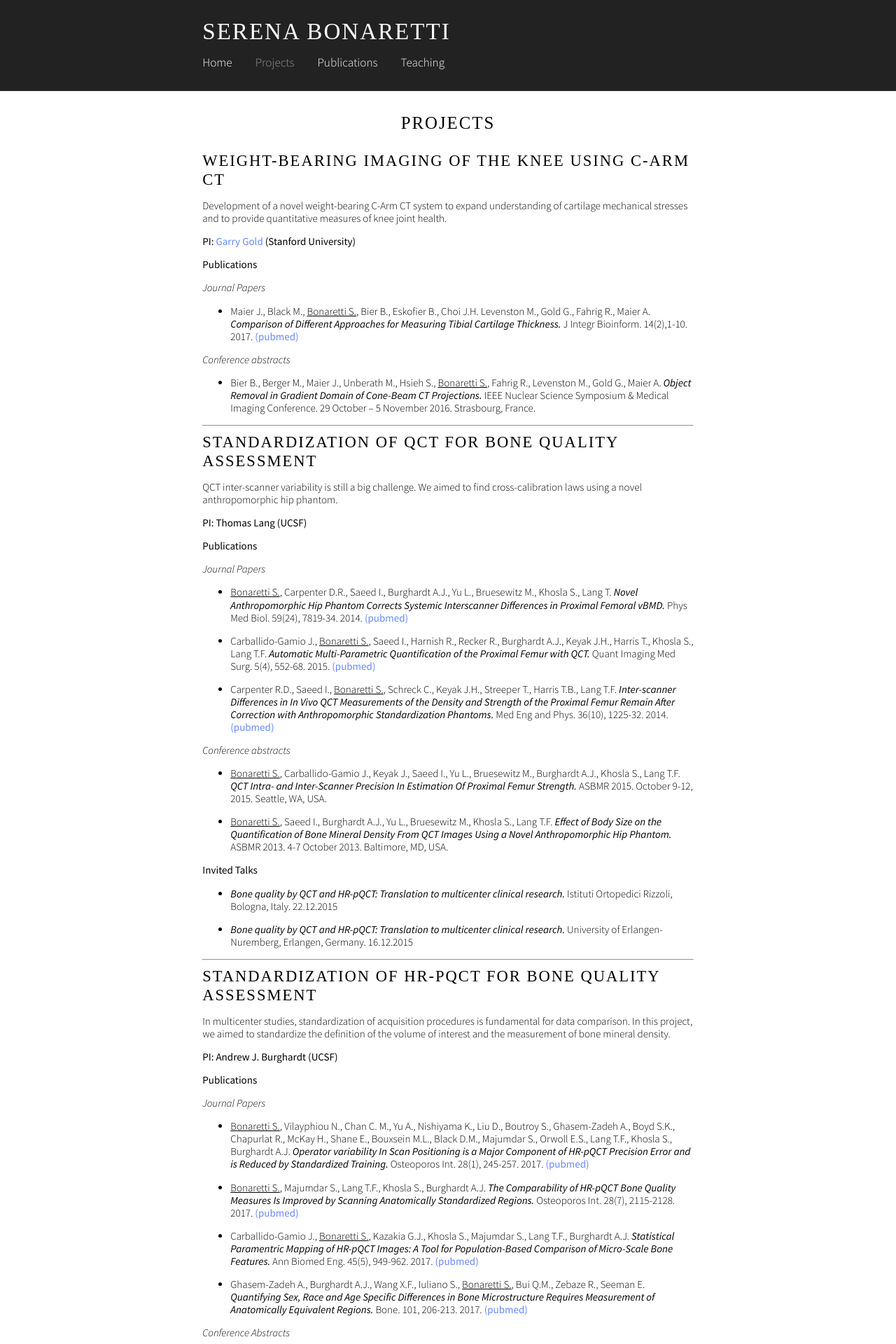
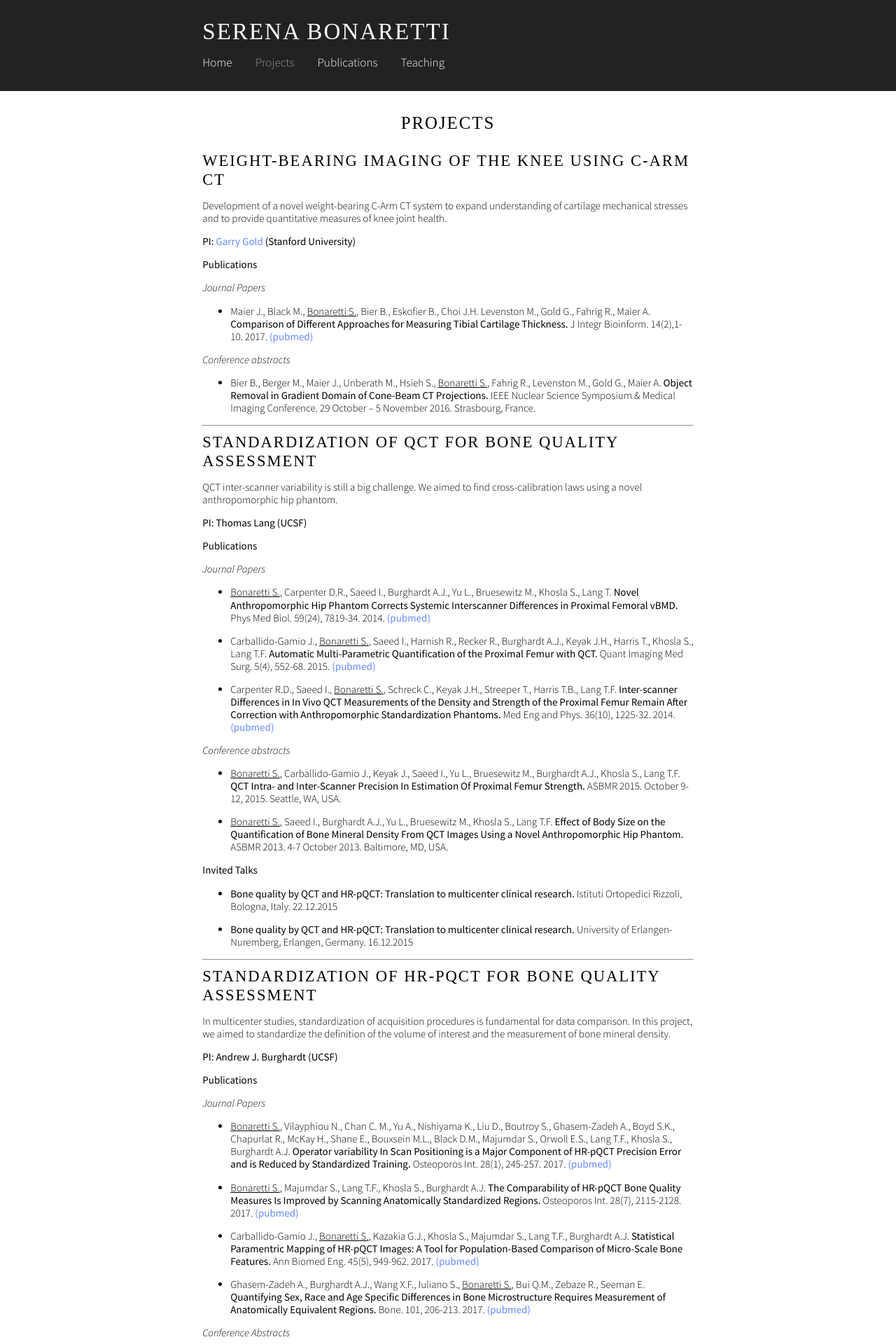
Before and after one commit to sbonaretti/sbonaretti.github.io, a Jekyll site: the page built from Projects.md, in a window 1280 px wide. Shown: the top 1920 px of the page at 70% size. Built offline with Jekyll 4.4.1, drawn with Linux system fonts in a browser that asks for light colours; some web fonts are replaced.

Commit message:
Update Projects.md

```diff
--- a/Projects.md
+++ b/Projects.md
@@ -12,11 +12,11 @@ Development of a novel weight-bearing C-Arm CT system to expand understanding of
 
 _Journal Papers_
 
-* Maier J., Black M., <ins>Bonaretti S.</ins>, Bier B., Eskofier B., Choi J.H. Levenston M., Gold G., Fahrig R., Maier A. **_Comparison of Different Approaches for Measuring Tibial Cartilage Thickness._** J Integr Bioinform. 14(2),1-10. 2017. [(pubmed)](https://www.ncbi.nlm.nih.gov/pubmed/28753537){:target="_blank"}
+* Maier J., Black M., <ins>Bonaretti S.</ins>, Bier B., Eskofier B., Choi J.H. Levenston M., Gold G., Fahrig R., Maier A. **Comparison of Different Approaches for Measuring Tibial Cartilage Thickness.** J Integr Bioinform. 14(2),1-10. 2017. [(pubmed)](https://www.ncbi.nlm.nih.gov/pubmed/28753537){:target="_blank"}
 
 _Conference abstracts_
 
-* Bier B., Berger M., Maier J., Unberath M., Hsieh S., <ins>Bonaretti S.</ins>, Fahrig R., Levenston M., Gold G., Maier A. **_Object Removal in Gradient Domain of Cone-Beam CT Projections._** IEEE Nuclear Science Symposium & Medical Imaging Conference. 29 October – 5 November 2016. Strasbourg, France.
+* Bier B., Berger M., Maier J., Unberath M., Hsieh S., <ins>Bonaretti S.</ins>, Fahrig R., Levenston M., Gold G., Maier A. **Object Removal in Gradient Domain of Cone-Beam CT Projections.** IEEE Nuclear Science Symposium & Medical Imaging Conference. 29 October – 5 November 2016. Strasbourg, France.
 
 
 
@@ -33,23 +33,23 @@ QCT inter-scanner variability is still a big challenge. We aimed to find cross-c
 
 _Journal Papers_
 
-* <ins>Bonaretti S.</ins>, Carpenter D.R., Saeed I., Burghardt A.J., Yu L., Bruesewitz M., Khosla S., Lang T. **_Novel Anthropomorphic Hip Phantom Corrects Systemic Interscanner Differences in Proximal Femoral vBMD._** Phys Med Biol. 59(24), 7819-34. 2014. [(pubmed)](){:target="_blank"}
+* <ins>Bonaretti S.</ins>, Carpenter D.R., Saeed I., Burghardt A.J., Yu L., Bruesewitz M., Khosla S., Lang T. **Novel Anthropomorphic Hip Phantom Corrects Systemic Interscanner Differences in Proximal Femoral vBMD.** Phys Med Biol. 59(24), 7819-34. 2014. [(pubmed)](){:target="_blank"}
 
-* Carballido-Gamio J., <ins>Bonaretti S.</ins>, Saeed I., Harnish R., Recker R., Burghardt A.J., Keyak J.H., Harris T., Khosla S., Lang T.F. **_Automatic Multi-Parametric Quantification of the Proximal Femur with QCT._** Quant Imaging Med Surg. 5(4), 552-68. 2015. [(pubmed)](){:target="_blank"}
+* Carballido-Gamio J., <ins>Bonaretti S.</ins>, Saeed I., Harnish R., Recker R., Burghardt A.J., Keyak J.H., Harris T., Khosla S., Lang T.F. **Automatic Multi-Parametric Quantification of the Proximal Femur with QCT.** Quant Imaging Med Surg. 5(4), 552-68. 2015. [(pubmed)](){:target="_blank"}
 
-* Carpenter R.D., Saeed I., <ins>Bonaretti S.</ins>, Schreck C., Keyak J.H., Streeper T., Harris T.B., Lang T.F. **_Inter-scanner Differences in In Vivo QCT Measurements of the Density and Strength of the Proximal Femur Remain After Correction with Anthropomorphic Standardization Phantoms._** Med Eng and Phys. 36(10), 1225-32. 2014. [(pubmed)](){:target="_blank"}
+* Carpenter R.D., Saeed I., <ins>Bonaretti S.</ins>, Schreck C., Keyak J.H., Streeper T., Harris T.B., Lang T.F. **Inter-scanner Differences in In Vivo QCT Measurements of the Density and Strength of the Proximal Femur Remain After Correction with Anthropomorphic Standardization Phantoms.** Med Eng and Phys. 36(10), 1225-32. 2014. [(pubmed)](){:target="_blank"}
 
 _Conference abstracts_
 
-* <ins>Bonaretti S.</ins>, Carballido-Gamio J., Keyak J., Saeed I., Yu L., Bruesewitz M., Burghardt A.J., Khosla S., Lang T.F. **_QCT Intra- and Inter-Scanner Precision In Estimation Of Proximal Femur Strength._** ASBMR 2015. October 9-12, 2015. Seattle, WA, USA.
+* <ins>Bonaretti S.</ins>, Carballido-Gamio J., Keyak J., Saeed I., Yu L., Bruesewitz M., Burghardt A.J., Khosla S., Lang T.F. **QCT Intra- and Inter-Scanner Precision In Estimation Of Proximal Femur Strength.** ASBMR 2015. October 9-12, 2015. Seattle, WA, USA.
 
-* <ins>Bonaretti S.</ins>, Saeed I., Burghardt A.J., Yu L., Bruesewitz M., Khosla S., Lang T.F. **_Effect of Body Size on the Quantification of Bone Mineral Density From QCT Images Using a Novel Anthropomorphic Hip Phantom._** ASBMR 2013. 4-7 October 2013. Baltimore, MD, USA.
+* <ins>Bonaretti S.</ins>, Saeed I., Burghardt A.J., Yu L., Bruesewitz M., Khosla S., Lang T.F. **Effect of Body Size on the Quantification of Bone Mineral Density From QCT Images Using a Novel Anthropomorphic Hip Phantom.** ASBMR 2013. 4-7 October 2013. Baltimore, MD, USA.
 
 **Invited Talks**
 
-* **_Bone quality by QCT and HR-pQCT: Translation to multicenter clinical research._** Istituti Ortopedici Rizzoli, Bologna, Italy. 22.12.2015
+* **Bone quality by QCT and HR-pQCT: Translation to multicenter clinical research.** Istituti Ortopedici Rizzoli, Bologna, Italy. 22.12.2015
 
-* **_Bone quality by QCT and HR-pQCT: Translation to multicenter clinical research._** University of Erlangen-Nuremberg, Erlangen, Germany. 16.12.2015
+* **Bone quality by QCT and HR-pQCT: Translation to multicenter clinical research.** University of Erlangen-Nuremberg, Erlangen, Germany. 16.12.2015
 
 
 
@@ -67,28 +67,28 @@ In multicenter studies, standardization of acquisition procedures is fundamental
 
 _Journal Papers_
 
-* <ins>Bonaretti S.</ins>, Vilayphiou N., Chan C. M., Yu A.,  Nishiyama K., Liu D., Boutroy S., Ghasem-Zadeh A., Boyd S.K., Chapurlat R., McKay H., Shane E., Bouxsein M.L., Black D.M., Majumdar S., Orwoll E.S., Lang T.F., Khosla S., Burghardt A.J. **_Operator variability In Scan Positioning is a Major Component of HR-pQCT Precision Error and is Reduced by Standardized Training._** Osteoporos Int. 28(1), 245-257. 2017. [(pubmed)](){:target="_blank"}
+* <ins>Bonaretti S.</ins>, Vilayphiou N., Chan C. M., Yu A.,  Nishiyama K., Liu D., Boutroy S., Ghasem-Zadeh A., Boyd S.K., Chapurlat R., McKay H., Shane E., Bouxsein M.L., Black D.M., Majumdar S., Orwoll E.S., Lang T.F., Khosla S., Burghardt A.J. **Operator variability In Scan Positioning is a Major Component of HR-pQCT Precision Error and is Reduced by Standardized Training.** Osteoporos Int. 28(1), 245-257. 2017. [(pubmed)](){:target="_blank"}
 
-* <ins>Bonaretti S.</ins>, Majumdar S., Lang T.F., Khosla S., Burghardt A.J. **_The Comparability of HR-pQCT Bone Quality Measures Is Improved by Scanning Anatomically Standardized Regions._** Osteoporos Int. 28(7), 2115-2128. 2017. [(pubmed)](){:target="_blank"}
+* <ins>Bonaretti S.</ins>, Majumdar S., Lang T.F., Khosla S., Burghardt A.J. **The Comparability of HR-pQCT Bone Quality Measures Is Improved by Scanning Anatomically Standardized Regions.** Osteoporos Int. 28(7), 2115-2128. 2017. [(pubmed)](){:target="_blank"}
 
-* Carballido-Gamio J., <ins>Bonaretti S.</ins>, Kazakia G.J., Khosla S., Majumdar S., Lang T.F., Burghardt A.J. **_Statistical Paramentric Mapping of HR-pQCT Images: A Tool for Population-Based Comparison of Micro-Scale Bone Features._** Ann Biomed Eng. 45(5), 949-962. 2017. [(pubmed)](){:target="_blank"}
+* Carballido-Gamio J., <ins>Bonaretti S.</ins>, Kazakia G.J., Khosla S., Majumdar S., Lang T.F., Burghardt A.J. **Statistical Paramentric Mapping of HR-pQCT Images: A Tool for Population-Based Comparison of Micro-Scale Bone Features.** Ann Biomed Eng. 45(5), 949-962. 2017. [(pubmed)](){:target="_blank"}
 
-* Ghasem-Zadeh A., Burghardt A.J., Wang X.F., Iuliano S., <ins>Bonaretti S.</ins>, Bui Q.M., Zebaze R., Seeman E. **_Quantifying Sex, Race and Age Specific Differences in Bone Microstructure Requires Measurement of Anatomically Equivalent Regions._** Bone. 101, 206-213. 2017. [(pubmed)](){:target="_blank"}
+* Ghasem-Zadeh A., Burghardt A.J., Wang X.F., Iuliano S., <ins>Bonaretti S.</ins>, Bui Q.M., Zebaze R., Seeman E. **Quantifying Sex, Race and Age Specific Differences in Bone Microstructure Requires Measurement of Anatomically Equivalent Regions.** Bone. 101, 206-213. 2017. [(pubmed)](){:target="_blank"}
 
 _Conference Abstracts_
 
-* <ins>Bonaretti S.</ins>, Vilayphiou N., Yu A., Holets M., Nishiyama K., Liu D., Boutroy S., Ghasem-Zadeh A., Boyd S.K., Chapurlat R., McKay H., Shane E., Bouxsein M.L., Lang T.F., Khosla S., Cawton P.M., Black D.M., Majumdar S., Orwoll E.S., Burghardt A.J. **_Standardized Training For HR-pQCT Scan Positioning Reduces Inter-Operator Precision Errors: The MrOS Multicenter Study Experience._** ASBMR 2015. October 9-12, 2015. Seattle, WA, USA.
+* <ins>Bonaretti S.</ins>, Vilayphiou N., Yu A., Holets M., Nishiyama K., Liu D., Boutroy S., Ghasem-Zadeh A., Boyd S.K., Chapurlat R., McKay H., Shane E., Bouxsein M.L., Lang T.F., Khosla S., Cawton P.M., Black D.M., Majumdar S., Orwoll E.S., Burghardt A.J. **Standardized Training For HR-pQCT Scan Positioning Reduces Inter-Operator Precision Errors: The MrOS Multicenter Study Experience.** ASBMR 2015. October 9-12, 2015. Seattle, WA, USA.
 
-* <ins>Bonaretti S.</ins>, Holets M., Derrico N.P., Nishiyama K., Liu D., Boutroy S., Raymond D., Ghasem-Zadeh A., Seeman E., Boyd S.K., Chapurlat R., McKay H., Shane E., Bouxsein M.L., Lang T.F., Khosla S., Burghardt A.J. **_The Role of Intra- and Inter-Operator Variability in HR-pQCT Precision._** IBDW 2014. October 13-17, 2014. Hong Kong.
+* <ins>Bonaretti S.</ins>, Holets M., Derrico N.P., Nishiyama K., Liu D., Boutroy S., Raymond D., Ghasem-Zadeh A., Seeman E., Boyd S.K., Chapurlat R., McKay H., Shane E., Bouxsein M.L., Lang T.F., Khosla S., Burghardt A.J. **The Role of Intra- and Inter-Operator Variability in HR-pQCT Precision.** IBDW 2014. October 13-17, 2014. Hong Kong.
 
-* <ins>Bonaretti S.</ins>, Holets M., Derrico N.P., Nishiyama K., Liu D., Boutroy S., Chapurlat R., McKay H., Shane E., Bouxsein M., Lang T., Khosla S., Burghardt A.J. **_Intra- and Inter-Operator Variability in HR-pQCT Scan Positioning._** ASBMR 2014. September 12-15, 2014. Houston, TX, USA.
+* <ins>Bonaretti S.</ins>, Holets M., Derrico N.P., Nishiyama K., Liu D., Boutroy S., Chapurlat R., McKay H., Shane E., Bouxsein M., Lang T., Khosla S., Burghardt A.J. **Intra- and Inter-Operator Variability in HR-pQCT Scan Positioning.** ASBMR 2014. September 12-15, 2014. Houston, TX, USA.
 
-* <ins>Bonaretti S.</ins>, Holets M., Saeed I., McCready L., Lang T., Khosla S., Burghardt A.J. **_Comparability of HR-pQCT Bone Quality Measures Improved by Scanning Anatomically Standardized Regions._** ASBMR 2014. September 12-15, 2014. Houston, TX, USA.
+* <ins>Bonaretti S.</ins>, Holets M., Saeed I., McCready L., Lang T., Khosla S., Burghardt A.J. **Comparability of HR-pQCT Bone Quality Measures Improved by Scanning Anatomically Standardized Regions.** ASBMR 2014. September 12-15, 2014. Houston, TX, USA.
 
-* Carballido-Gamio J., <ins>Bonaretti S.</ins>, Holets M., Saeed I., McCready L., Majumdar S., Lang T.F., Khosla S., Burghardt A.J. **_Automated Scan Prescription For HR-pQCT: A Multi-Atlas Prospective Registration Approach._** ASBMR 2013. October 4-7, 2013. Baltimore, MD, USA.
+* Carballido-Gamio J., <ins>Bonaretti S.</ins>, Holets M., Saeed I., McCready L., Majumdar S., Lang T.F., Khosla S., Burghardt A.J. **Automated Scan Prescription For HR-pQCT: A Multi-Atlas Prospective Registration Approach.** ASBMR 2013. October 4-7, 2013. Baltimore, MD, USA.
 
 **Invited Talk**
-* **_Intra- and Inter-Operator Variability in HR-pQCT Scan Positioning_**. 2nd XtremeCT User Meeting. September 16, 2014. ASBMR 2014. Houston, TX, USA.
+* **Intra- and Inter-Operator Variability in HR-pQCT Scan Positioning**. 2nd XtremeCT User Meeting. September 16, 2014. ASBMR 2014. Houston, TX, USA.
 
 **Webapp**
 * We developed a webapp to train and evaluate HR-pQCT operators when determining the region of interest by positioning the reference line on scout view images (webapp)
@@ -109,31 +109,31 @@ My PhD project aimed to create a statistical appearance model of femur for finit
 
 _Journal Papers_
 
-* <ins>Bonaretti S.</ins>, Seiler C., Boichon C.,  Reyes M., Büchler P. **_Image-based vs. Mesh-based Statistical Appearance Model of the Human Femur: Implications for Finite Element Simulations._** Medical Engineering and Physics, 2014. [(pubmed)](){:target="_blank"}
+* <ins>Bonaretti S.</ins>, Seiler C., Boichon C.,  Reyes M., Büchler P. **Image-based vs. Mesh-based Statistical Appearance Model of the Human Femur: Implications for Finite Element Simulations.** Medical Engineering and Physics, 2014. [(pubmed)](){:target="_blank"}
 
-* Kistler M., <ins>Bonaretti S.</ins>, Pfahrer M., Niklaus R., Büchler P. **_The Virtual Skeleton Database: An Open Access Repository for Biomedical Research and Collaboration._** J Med Internet Res. 12;15(11):e245. 2013. [(pubmed)](){:target="_blank"}
+* Kistler M., <ins>Bonaretti S.</ins>, Pfahrer M., Niklaus R., Büchler P. **The Virtual Skeleton Database: An Open Access Repository for Biomedical Research and Collaboration.** J Med Internet Res. 12;15(11):e245. 2013. [(pubmed)](){:target="_blank"}
 
-* Schulz A.P., Reimers N., Wipf F., Vallotton M., <ins>Bonaretti S.</ins>, Kozic N., Reyes M., Kienast B.J. **_Evidence Based Development of a Novel Lateral Fibula Plate (VariAx Fibula) Using a Real CT Bone Data Based Optimization Process During Device Development._** Open Orthop J. 6,1-7. 2012 [(pubmed)](){:target="_blank"}
+* Schulz A.P., Reimers N., Wipf F., Vallotton M., <ins>Bonaretti S.</ins>, Kozic N., Reyes M., Kienast B.J. **Evidence Based Development of a Novel Lateral Fibula Plate (VariAx Fibula) Using a Real CT Bone Data Based Optimization Process During Device Development.** Open Orthop J. 6,1-7. 2012 [(pubmed)](){:target="_blank"}
 
 _Conference Papers_
 
-* <ins>Bonaretti S.</ins>, Seiler C., Boichon C., Büchler P., Reyes M. **_Mesh-based vs. Image-based Statistical Model of Appearance of the Human Femur: a Preliminary Comparison Study for the Creation of Finite Element Meshes._** Mesh Processing in Medical Image Analysis - MICCAI 2011 workshop. 18 September 2011. Toronto, Canada.
+* <ins>Bonaretti S.</ins>, Seiler C., Boichon C., Büchler P., Reyes M. **Mesh-based vs. Image-based Statistical Model of Appearance of the Human Femur: a Preliminary Comparison Study for the Creation of Finite Element Meshes.** Mesh Processing in Medical Image Analysis - MICCAI 2011 workshop. 18 September 2011. Toronto, Canada.
 
-* <ins>Bonaretti S.</ins>, Helgason B., Seiler C., Reyes M., Büchler P. **_Combined Statistical Model of Bone Shape and Mechanical Properties for Bone Modelling._** 9th International Symposium on Computer Methods in Biomechanics and Biomedical Engineering. 24-27 February 2010. Valencia, Spain.
+* <ins>Bonaretti S.</ins>, Helgason B., Seiler C., Reyes M., Büchler P. **Combined Statistical Model of Bone Shape and Mechanical Properties for Bone Modelling.** 9th International Symposium on Computer Methods in Biomechanics and Biomedical Engineering. 24-27 February 2010. Valencia, Spain.
 
-* <ins>Bonaretti S.</ins>, Reimers N., Reyes M., Nikitsin A., Joensson A., Nolte L., Büchler P. **_Assessment of Peri-Articular Implant Fitting Based on Statistical Finite Element Modelling._** Computational Biomechanics for Medicine III – MICCAI 2008 workshop. 10 September 2008. New York, NY.
+* <ins>Bonaretti S.</ins>, Reimers N., Reyes M., Nikitsin A., Joensson A., Nolte L., Büchler P. **Assessment of Peri-Articular Implant Fitting Based on Statistical Finite Element Modelling.** Computational Biomechanics for Medicine III – MICCAI 2008 workshop. 10 September 2008. New York, NY.
 
-* Kistler M., <ins>Bonaretti S.</ins>, Boichon C., Rochette M., Büchler P. **_Methods to Accelerate Finite Element Calculations in Biomechanics Using a Statistical Database of Pre-Calculated Simulations._** 10th International Symposium on Computer Methods in Biomechanics and Biomedical Engineering. 11-14 April 2012. Berlin, Germany.
+* Kistler M., <ins>Bonaretti S.</ins>, Boichon C., Rochette M., Büchler P. **Methods to Accelerate Finite Element Calculations in Biomechanics Using a Statistical Database of Pre-Calculated Simulations.** 10th International Symposium on Computer Methods in Biomechanics and Biomedical Engineering. 11-14 April 2012. Berlin, Germany.
 
 _Conference Abstracts_
 
-* <ins>Bonaretti S.</ins>, Helgason B., Seiler C., Reyes M., Büchler P. **_A Statistical Shape Model of Bone Anatomical Variability for Finite Element Assessment of Bone Mechanics._** 17th Congress of the European Society of Biomechanics. 5-8 July 2010. Edinburgh, Scotland.
+* <ins>Bonaretti S.</ins>, Helgason B., Seiler C., Reyes M., Büchler P. **A Statistical Shape Model of Bone Anatomical Variability for Finite Element Assessment of Bone Mechanics.** 17th Congress of the European Society of Biomechanics. 5-8 July 2010. Edinburgh, Scotland.
 
-* <ins>Bonaretti S.</ins>, Reimers N., Rueckert D., Reyes M., Gonzales-Ballester M.A., Büchler P. **_Statistical Finite Element Analysis for Bone Modelling. 16th Congress of the European Society of Biomechanics._** 6-9 July 2008. Lucerne, Switzerland.
+* <ins>Bonaretti S.</ins>, Reimers N., Rueckert D., Reyes M., Gonzales-Ballester M.A., Büchler P. **Statistical Finite Element Analysis for Bone Modelling. 16th Congress of the European Society of Biomechanics.** 6-9 July 2008. Lucerne, Switzerland.
 
 **PhD Thesis**
 
-* <ins>Bonaretti S.</ins> **_Statistical Models of Shape and Density for Population-based Analysis of Bone Mechanics with Applications to Fracture Risk Assessment and Implant Design._** Ph.D. thesis. 2011. [(.pdf)](){:target="_blank"}
+* <ins>Bonaretti S.</ins> **Statistical Models of Shape and Density for Population-based Analysis of Bone Mechanics with Applications to Fracture Risk Assessment and Implant Design.** Ph.D. thesis. 2011. [(.pdf)](){:target="_blank"}
 
 **Code**
 
```
